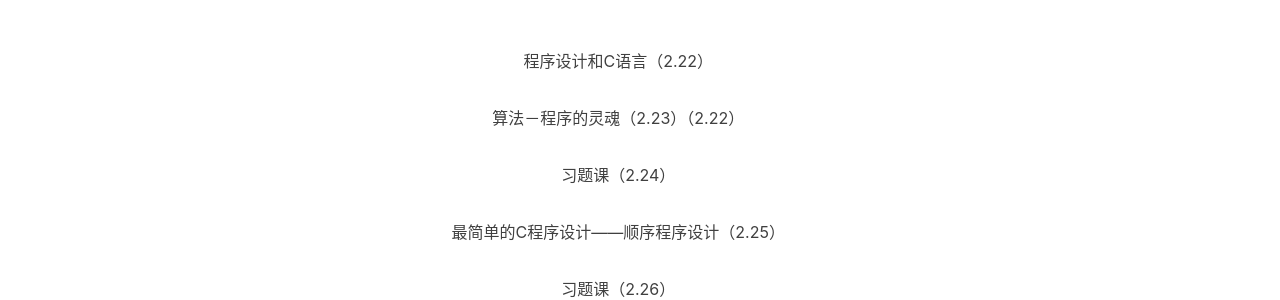
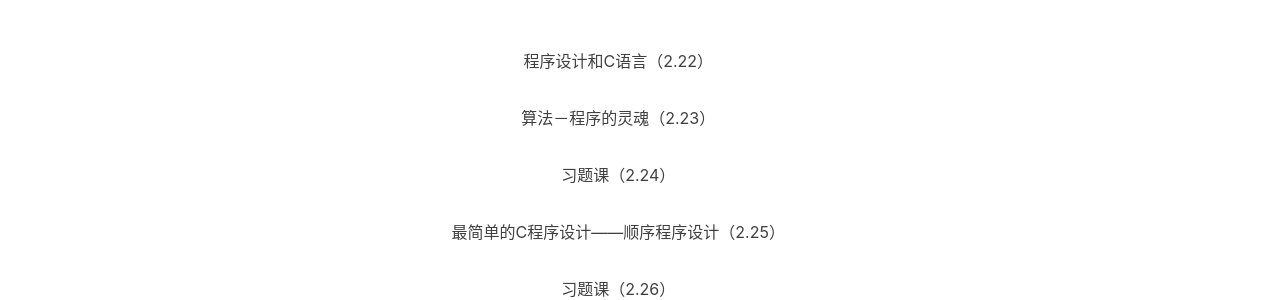
Before and after one commit to YS-yorigamishion/YS-yorigamishion.github.io, a Jekyll site: the page built from _posts/2022-2-21-C语言学习时间表.md, in a window 1280 px wide. Shown: the part 525-825 px from the top of the page. Built offline with Jekyll 4.4.1, drawn with Linux system fonts in a browser that asks for light colours; nearby versions of some CDN libraries; comment, search, counter and statistics services are not loaded.

Commit message:
Update 2022-2-21-C语言学习时间表.md

```diff
--- a/_posts/2022-2-21-C语言学习时间表.md
+++ b/_posts/2022-2-21-C语言学习时间表.md
@@ -12,7 +12,7 @@ tags:
 ---
 <p align="center">程序设计和C语言（2.22）</p>
 
-<p align="center">算法－程序的灵魂（2.23）（2.22）</p>
+<p align="center">算法－程序的灵魂（2.23）</p>
 
 <p align="center">习题课（2.24）</p>
 
```
